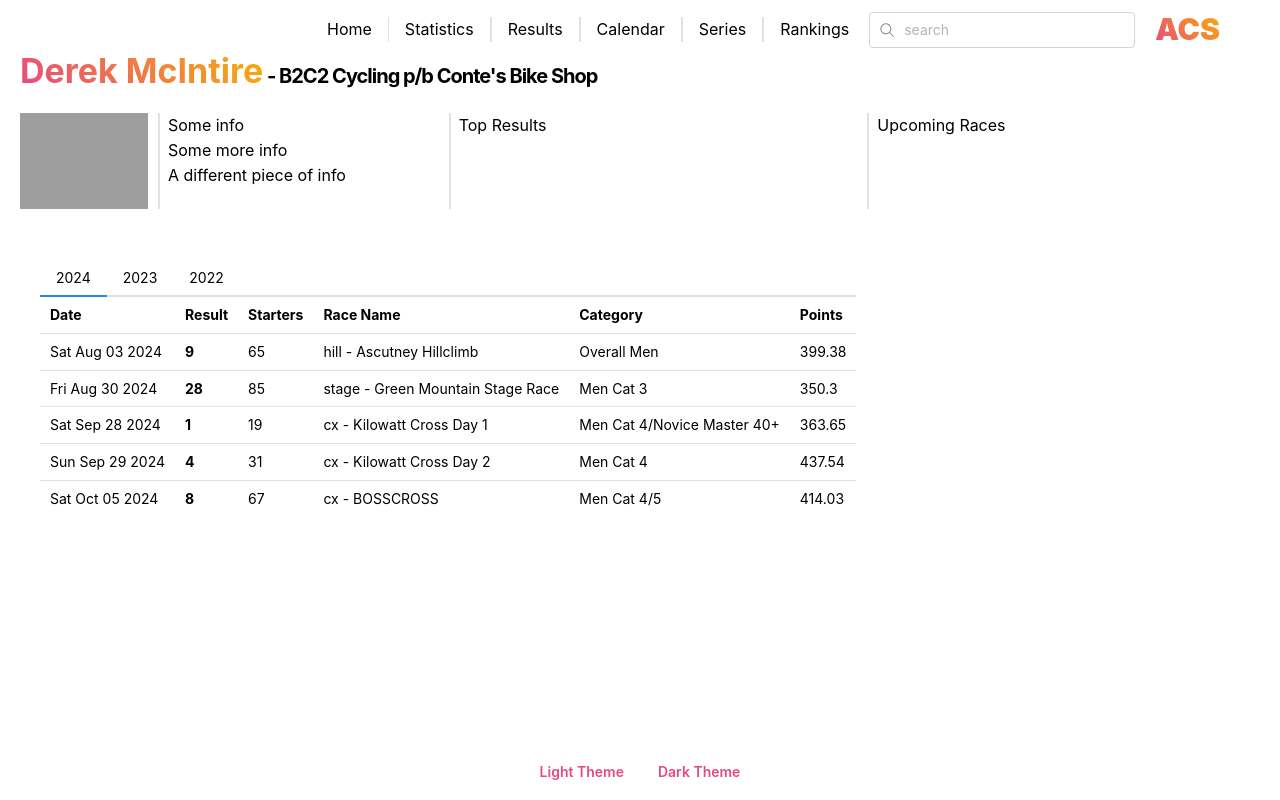
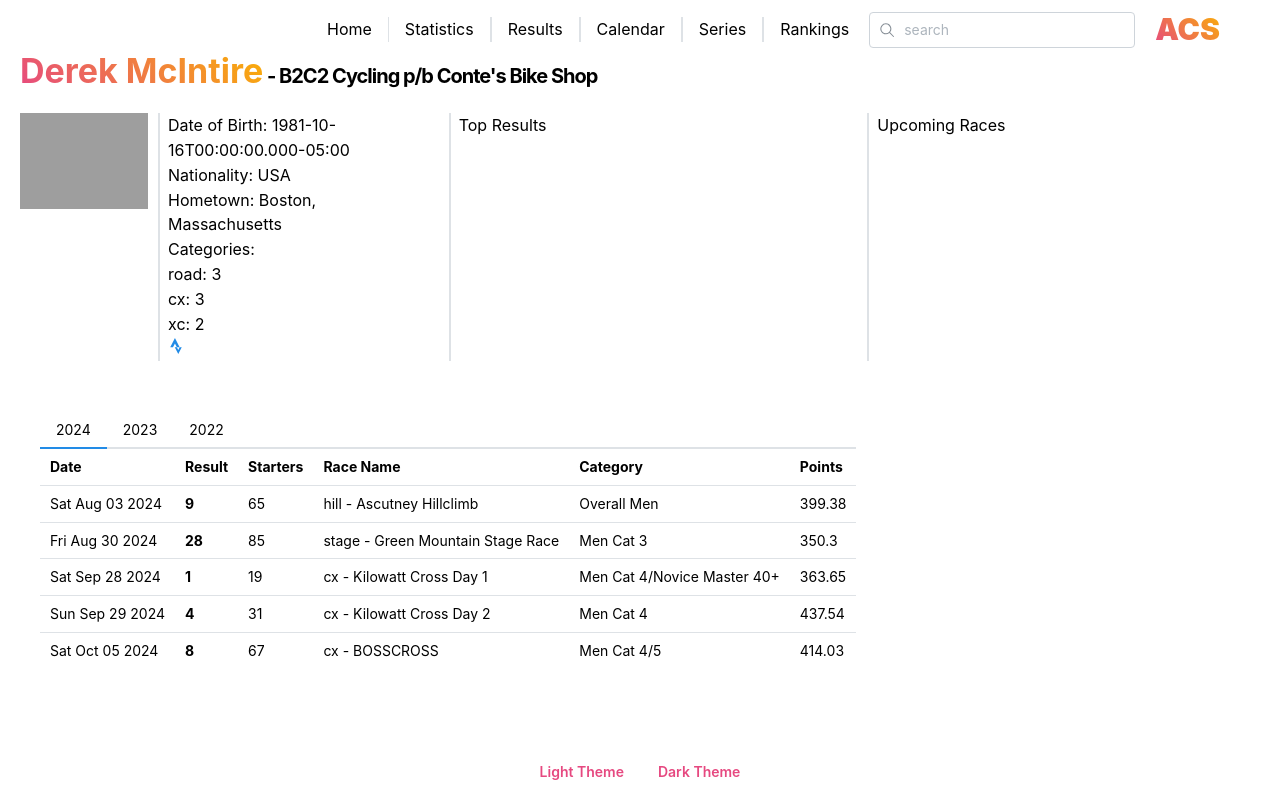
Before and after one commit to derekvmcintire/acs-next, a Next.js app: page / in a window 1280 px wide. Built offline with nearby package versions, Linux system fonts and the light colour scheme; grey boxes are pictures that could not be loaded.

Commit message:
Update details block

```diff
--- a/app/mock-data/mock.ts
+++ b/app/mock-data/mock.ts
@@ -12,12 +12,20 @@ export const mockRacer = {
     insta: 'horizonsoblivious',
   },
   dob: '1981-10-16T00:00:00.000-05:00',
-  categories: {
-    road: 3,
-    cx: 3,
-    xc: 2,
-    track: null,
-  },
+  categories: [
+    {
+      discipline: 'road',
+      category: 3,
+    },
+    {
+      discipline: 'cx',
+      category: 3,
+    },
+    {
+      discipline: 'xc',
+      category: 2,
+    },
+  ],
   teams: [
     {
       year: 2024,
--- a/app/ui/RacerInfo/components/Details.tsx
+++ b/app/ui/RacerInfo/components/Details.tsx
@@ -1,18 +1,40 @@
 'use client';
 
-import { Text } from '@mantine/core';
+import React from 'react';
+import { FaStrava } from 'react-icons/fa';
+import { Anchor, Text } from '@mantine/core';
+import { ICategory, IHometown, ISocials } from '../../../types';
 import InfoBlock from './InfoBlock';
 import classes from '../styles/RacerInfo.module.css';
 
 export const RACER_INFO_BLOCK_TEST_ID = 'racerInfoBlock';
+const STRAVA_BASE_URL = 'http://strava.com/athletes/';
 
-export default function Details() {
+interface IDetailsProps {
+  socials: ISocials;
+  dob: string | null;
+  categories: ICategory[];
+  hometown: IHometown;
+}
+
+export default function Details({ socials, dob, categories, hometown }: IDetailsProps) {
+  const mapCategories = (): React.ReactNode => {
+    return categories.map((c: ICategory) => <Text>{`${c.discipline}: ${c.category}`}</Text>);
+  };
+
+  const getStravaUrl = (stravaId: string = '') => (stravaId ? `${STRAVA_BASE_URL}${stravaId}` : '');
+
   return (
     <section className={classes.details}>
       <InfoBlock>
-        <Text>Some info</Text>
-        <Text>Some more info</Text>
-        <Text>A different piece of info</Text>
+        <Text>{`Date of Birth: ${dob}`}</Text>
+        <Text>{`Nationality: ${hometown.country}`}</Text>
+        <Text>{`Hometown: ${hometown.city || ''}, ${hometown.state || ''}`}</Text>
+        <Text>Categories:</Text>
+        {mapCategories()}
+        <Anchor href={getStravaUrl(socials.strava)}>
+          <FaStrava />
+        </Anchor>
       </InfoBlock>
     </section>
   );
--- a/app/ui/RacerInfo/components/RacerInfoContainer.tsx
+++ b/app/ui/RacerInfo/components/RacerInfoContainer.tsx
@@ -1,22 +1,20 @@
 'use client';
 
 import { useMemo } from 'react';
-import { Flex, Grid, Text } from '@mantine/core';
+import { Flex, Grid } from '@mantine/core';
 import { IRacerInfo } from '@/app/types';
 import { getCurrentTeam, getMockRiderInfo } from '../utils';
 import Details from './Details';
-import InfoBlock from './InfoBlock';
 import { NameHeading } from './NameHeading';
 import RacerProfileImage from './ProfileImage';
 import TopResults from './TopResults';
 import UpcomingRaces from './UpcomingRaces';
-import classes from '../styles/RacerInfo.module.css';
 
 export default function RacerInfoContainer() {
   const racerInfo: IRacerInfo = useMemo(getMockRiderInfo, []);
   const currentTeam = useMemo(() => getCurrentTeam(racerInfo.teams), [racerInfo.teams]);
 
-  const { name } = racerInfo;
+  const { name, socials, dob, categories, hometown } = racerInfo;
 
   return (
     <>
@@ -25,7 +23,7 @@ export default function RacerInfoContainer() {
         <Grid.Col span={4}>
           <Flex>
             <RacerProfileImage />
-            <Details />
+            <Details socials={socials} dob={dob} categories={categories} hometown={hometown} />
           </Flex>
         </Grid.Col>
         <Grid.Col span={4}>
```
Also changed, not shown: app/types/index.ts (+20 -0 lines), 1 other file (tests, documents, lock files or other folders).
